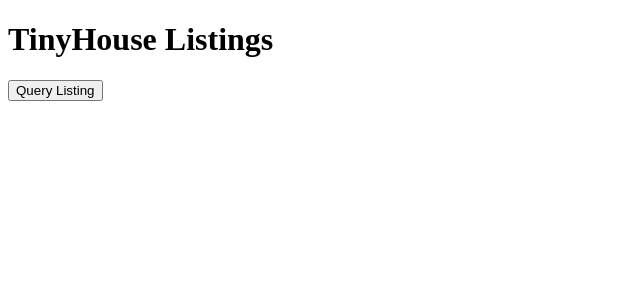
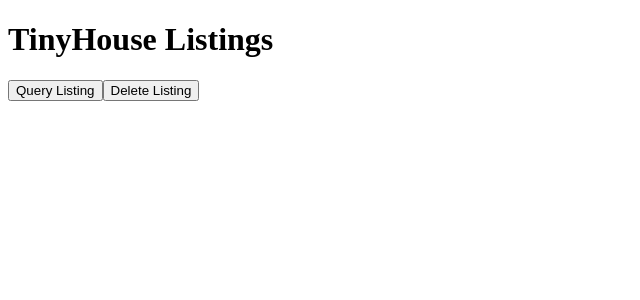
Before and after one commit to hlebon/tiny_house_client, a React (Create React App) app: page / in a window 1280 px wide. Shown: the top 300 px of the page, without its empty margins (0-640 px from the left). Built offline with nearby package versions, Linux system fonts and the light colour scheme.

Commit message:
feat: delete a value, query mutation

```diff
--- a/src/lib/api/server.ts
+++ b/src/lib/api/server.ts
@@ -1,9 +1,10 @@
-interface Body {
-  query?: string;
+interface Body<TVariables> {
+  query: string;
+  variables?: TVariables;
 }
 
 export const server = {
-  fetch: async <TData = any>(body: Body) => {
+  fetch: async <TData = any, TVariables = any>(body: Body<TVariables>) => {
     const res = await fetch("/api", {
       method: "POST",
       headers: {
--- a/src/sections/listings/listings.tsx
+++ b/src/sections/listings/listings.tsx
@@ -1,5 +1,9 @@
 import { server } from "../../lib";
-import { ListingData } from "./types";
+import {
+  ListingData,
+  DeleteListingData,
+  DeleteListingVariables,
+} from "./types";
 
 const LISTINGS = `
     query Listings {
@@ -17,6 +21,14 @@
     }
 `;
 
+const DELETE_LISTING = `
+    mutation DeleteListing($id: ID!) {
+        deleteListing(id: $id) {
+            id
+        }
+    }
+`;
+
 interface ListingsProps {
   title: string;
 }
@@ -26,10 +38,25 @@
     const { data } = await server.fetch<ListingData>({ query: LISTINGS });
     console.log({ data });
   };
+
+  const deleteListing = async () => {
+    const { data } = await server.fetch<
+      DeleteListingData,
+      DeleteListingVariables
+    >({
+      query: DELETE_LISTING,
+      variables: {
+        id: "5fff1e6c1502973e00c18b61",
+      },
+    });
+    console.log({ data });
+  };
+
   return (
     <div>
       <h1>{title}</h1>
       <button onClick={fetchListings}>Query Listing</button>
+      <button onClick={deleteListing}>Delete Listing</button>
     </div>
   );
 }
```
Also changed, not shown: src/sections/listings/types.ts (+8 -0 lines), 1 other file (tests, documents, lock files or other folders).
